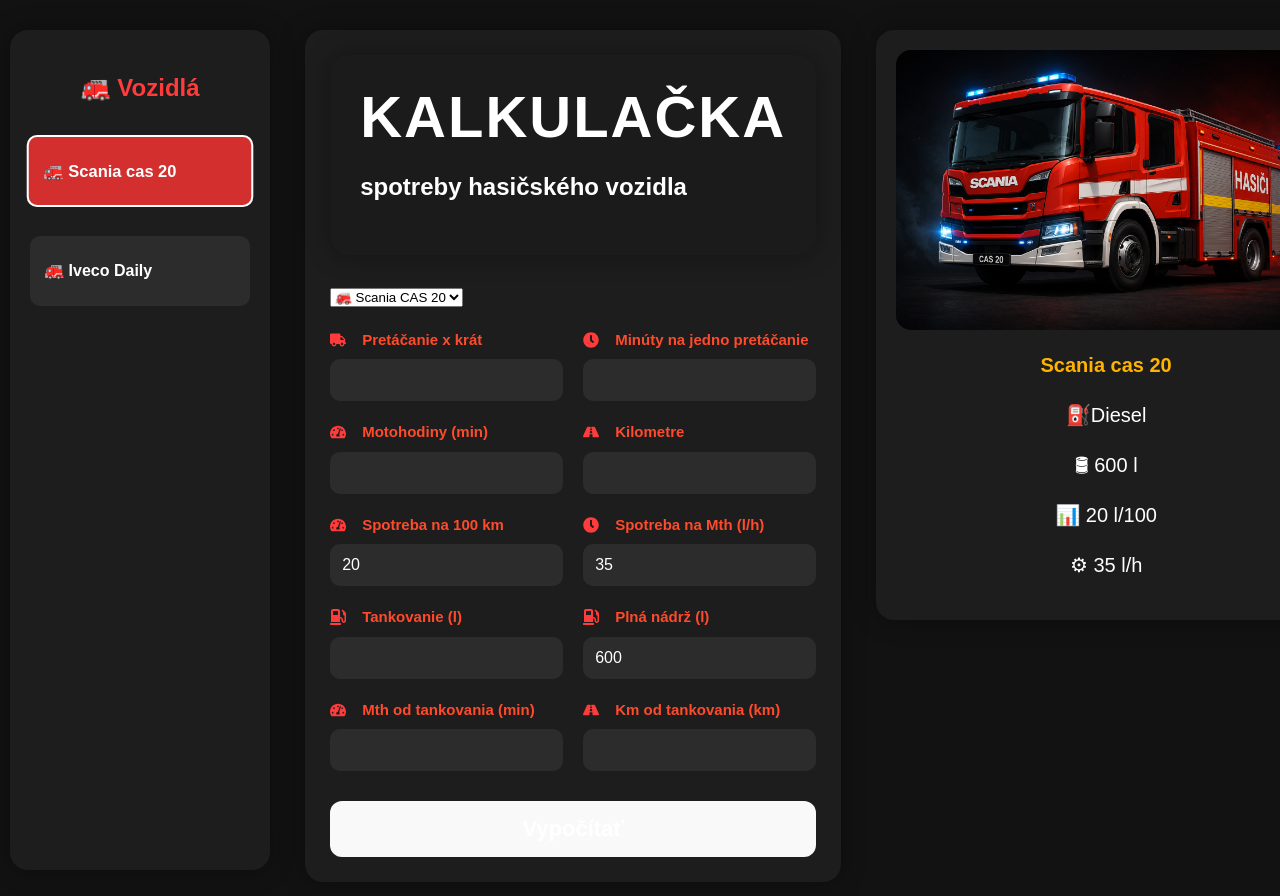
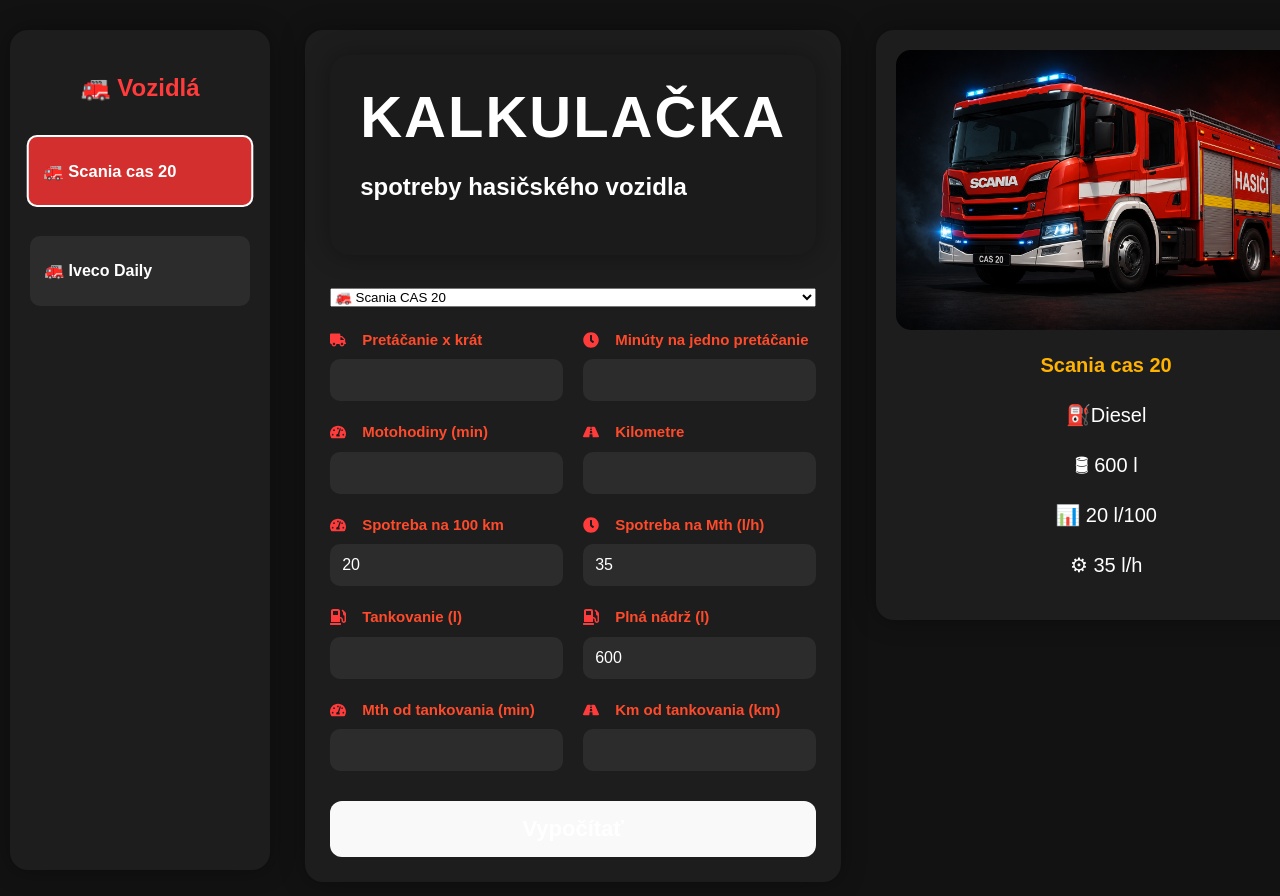
Before and after one commit to knapcikmarek/vyuctovanie, a React (Vite) app: page / in a window 1280 px wide. Shown: the top 896 px of the page. Built offline with nearby package versions, Linux system fonts and the light colour scheme.

Commit message:
uprava vzhladu

```diff
--- a/src/App.css
+++ b/src/App.css
@@ -476,8 +476,10 @@
 
   .calculator{
       width:100%;
+      max-width: 100%;
+      box-sizing: border-box;
       margin:0;
-      padding:20px;
+      padding:15px;
       border-radius:20px;
   }
 
@@ -514,3 +516,17 @@
     .right-panel{
       display:none}
   }
+
+  input,
+  button,
+  select{
+    width: 100%;
+    box-sizing: border-box;
+  }
+
+  @media (max-width: 768px){
+    .title h1 {
+      font-size: 42px;
+      word-break: break-word;
+    }
+  }
```
